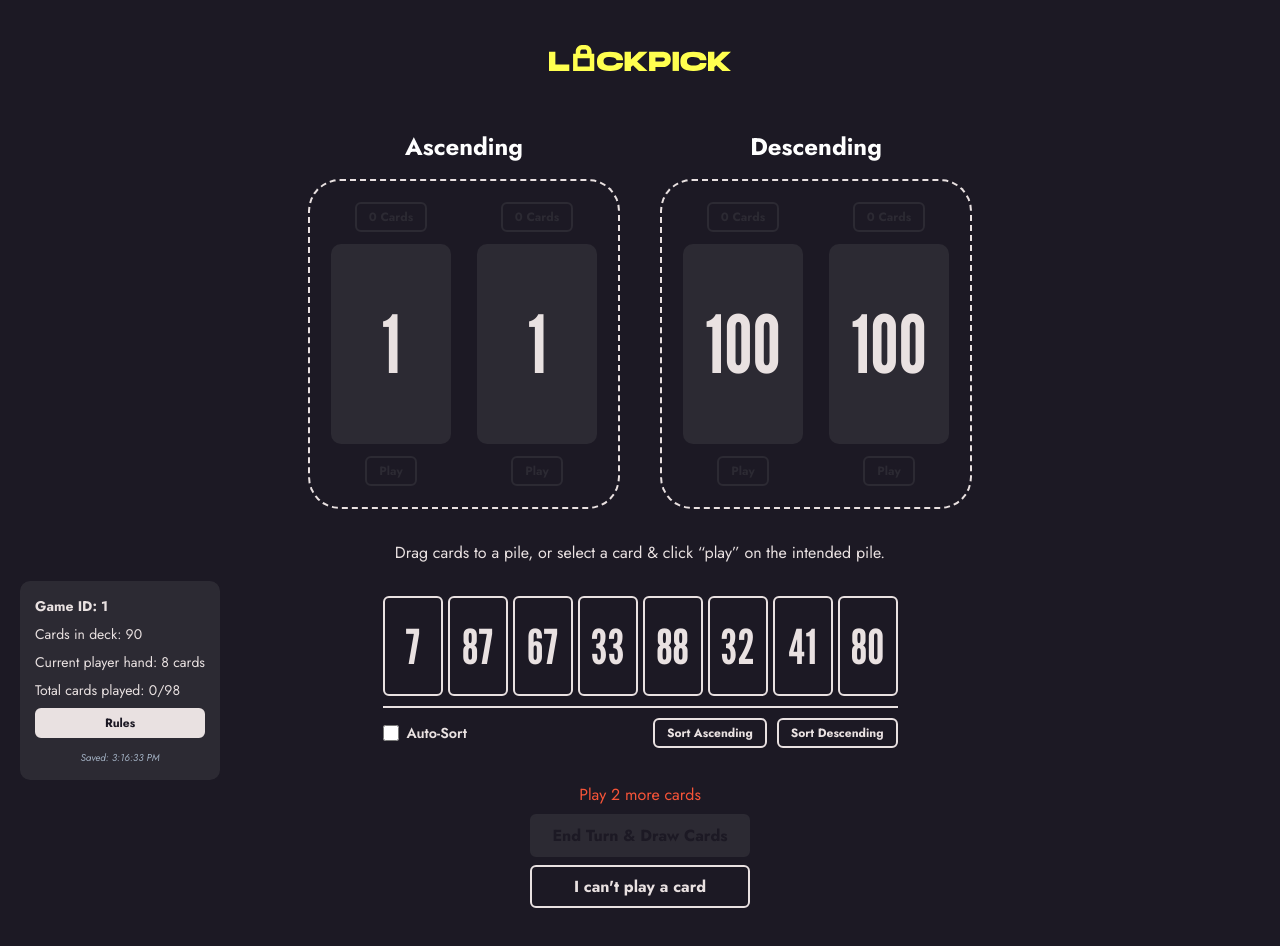
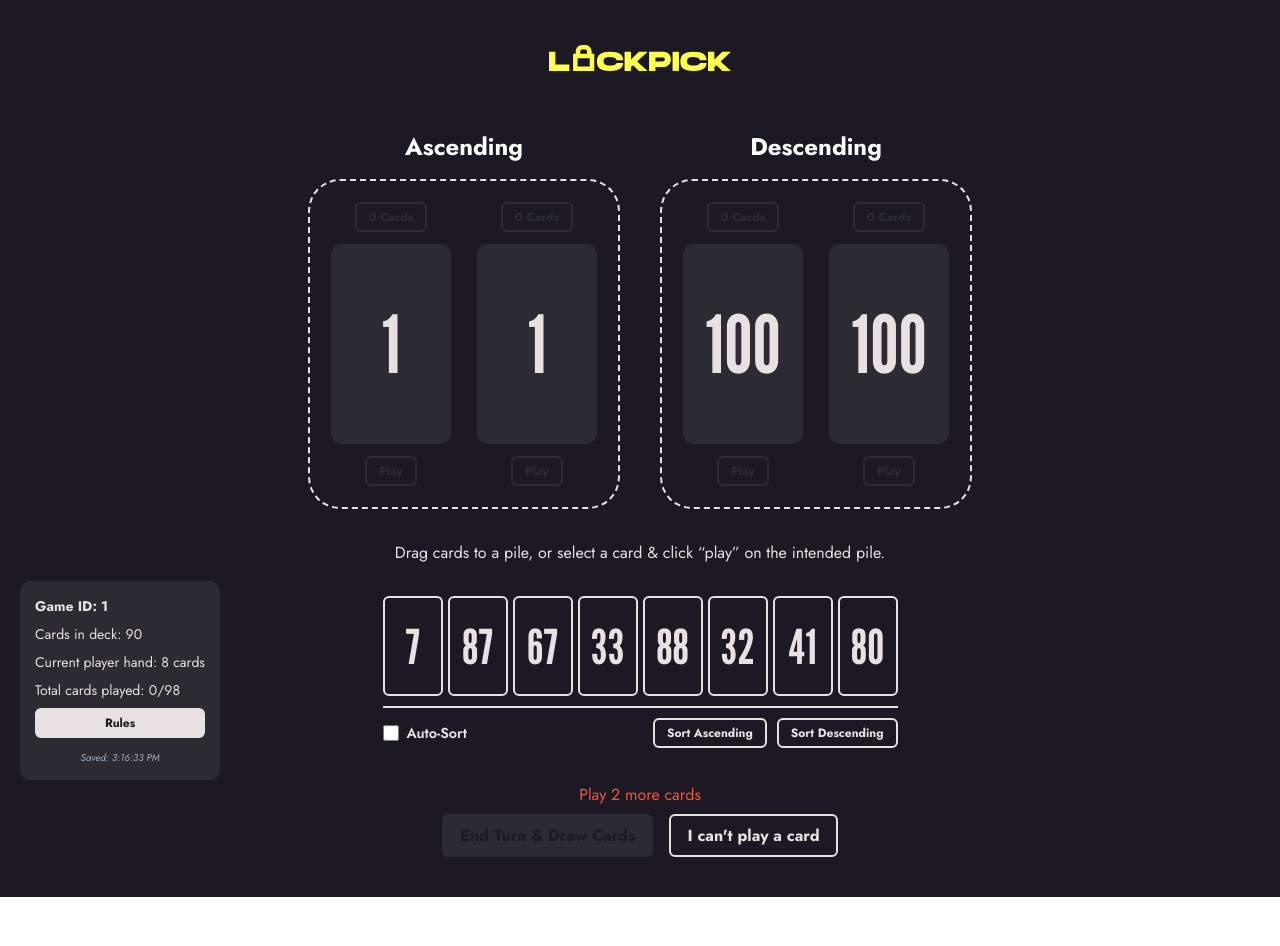
Before and after one commit to simonproudfootxyz/lockpick, a React (Create React App) app: page /game/1 in a window 1280 px wide. After the commit the page ends 897 px from the top, so only its background shows below. Built offline with nearby package versions, Linux system fonts and the light colour scheme; no server answers.

Commit message:
- design updates from january 24 call

```diff
--- a/src/Game.css
+++ b/src/Game.css
@@ -182,12 +182,14 @@
 
 .play-card-section {
   margin: 20px auto;
-  max-width: 220px;
   text-align: center;
 }
 
 .cant-play-container {
-  margin-top: 0.5rem;
+  margin: 0.5rem auto;
+  display: flex;
+  gap: 1rem;
+  justify-content: center;
 }
 
 .cant-play-container .cant-play-btn {
--- a/src/Game.js
+++ b/src/Game.js
@@ -529,20 +529,16 @@ const Game = () => {
             more cards
           </p>
         )}
-        <Button
-          onClick={endTurn}
-          disabled={!gameState.turnComplete}
-          className="end-turn-btn"
-          fullWidth
-        >
-          End Turn & Draw Cards
-        </Button>
+
         <div className="cant-play-container">
-          <InvertButton
-            onClick={handleCantPlayClick}
-            className="cant-play-btn"
-            fullWidth
+          <Button
+            onClick={endTurn}
+            disabled={!gameState.turnComplete}
+            className="end-turn-btn"
           >
+            End Turn & Draw Cards
+          </Button>
+          <InvertButton onClick={handleCantPlayClick} className="cant-play-btn">
             I can't play a card
           </InvertButton>
         </div>
--- a/src/components/MultiplayerGame.js
+++ b/src/components/MultiplayerGame.js
@@ -824,6 +824,8 @@ const MultiplayerGame = () => {
                       more
                     </p>
                   )}
+
+                <div className="cant-play-container">
                   <Button
                     onClick={handleEndTurn}
                     disabled={
@@ -841,15 +843,12 @@ const MultiplayerGame = () => {
                         ? "Play the required number of cards first"
                         : undefined
                     }
-                  fullWidth
                   >
                     End Turn & Draw Cards
                   </Button>
-                <div className="cant-play-container">
                   <InvertButton
                     onClick={handleCantPlayClick}
                     disabled={isSpectator || !playerIsCurrentPlayer}
-                    fullWidth
                   >
                     I can't play a card
                   </InvertButton>
```
Lines whose indentation alone changed are shown as unchanged.
